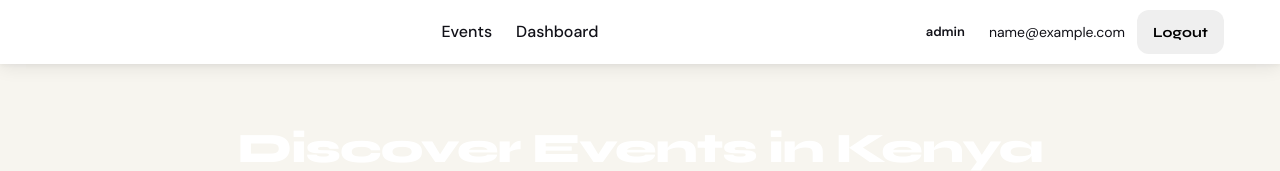
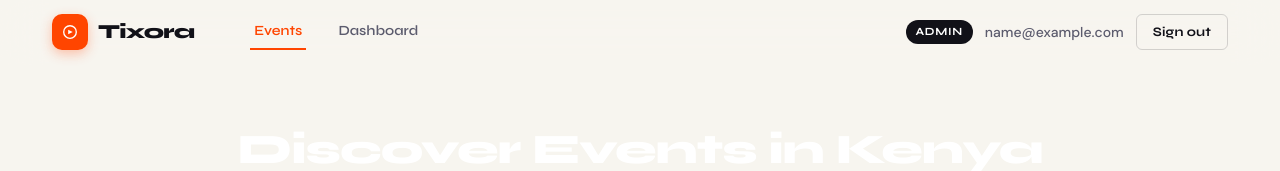
Before and after one commit to Manoty/Tixora, a React (Vite) app in the folder tixora-frontend/: page / in a window 1280 px wide. Shown: the top 171 px of the page. Built offline with nearby package versions, Linux system fonts and the light colour scheme; no server answers; sample sign-in values are in the browser's storage.

Commit message:
Full Navbar redesign

```diff
--- a/tixora-frontend/src/components/Navbar.jsx
+++ b/tixora-frontend/src/components/Navbar.jsx
@@ -1,11 +1,93 @@
-// src/components/Navbar.jsx
-import { Link, useNavigate } from 'react-router-dom';
+import { useState, useEffect } from 'react';
+import { Link, useNavigate, useLocation } from 'react-router-dom';
 import { useAuth } from '../context/AuthContext';
 import api from '../api/axios';
 
+const TixoraLogo = () => (
+  <Link to="/" style={{ display: 'flex', alignItems: 'center', gap: 10, textDecoration: 'none' }}>
+    <div style={{
+      width: 36, height: 36,
+      background: 'var(--brand)',
+      borderRadius: 10,
+      display: 'flex', alignItems: 'center', justifyContent: 'center',
+      boxShadow: '0 4px 12px rgba(255,69,0,0.3)',
+      flexShrink: 0,
+    }}>
+      <svg width="18" height="18" viewBox="0 0 20 20" fill="none">
+        <path d="M3 10a7 7 0 1014 0A7 7 0 003 10z" stroke="#fff" strokeWidth="1.5"/>
+        <path d="M8 7.5l5 2.5-5 2.5V7.5z" fill="#fff"/>
+      </svg>
+    </div>
+    <span style={{
+      fontFamily: 'var(--font-display)',
+      fontWeight: 800,
+      fontSize: 20,
+      letterSpacing: '-0.04em',
+      color: 'var(--text-primary)',
+    }}>
+      Tixora
+    </span>
+  </Link>
+);
+
+const NavLink = ({ to, children }) => {
+  const location = useLocation();
+  const active   = location.pathname === to;
+  return (
+    <Link to={to} style={{
+      fontFamily:    'var(--font-display)',
+      fontSize:      14,
+      fontWeight:    600,
+      color:         active ? 'var(--brand)' : 'var(--text-secondary)',
+      padding:       '6px 4px',
+      borderBottom:  active ? '2px solid var(--brand)' : '2px solid transparent',
+      transition:    'color var(--t-fast), border-color var(--t-fast)',
+      whiteSpace:    'nowrap',
+      textDecoration: 'none',
+    }}
+    onMouseEnter={e => { if (!active) e.currentTarget.style.color = 'var(--text-primary)'; }}
+    onMouseLeave={e => { if (!active) e.currentTarget.style.color = 'var(--text-secondary)'; }}
+    >
+      {children}
+    </Link>
+  );
+};
+
+const RolePill = ({ role }) => {
+  const colors = {
+    admin:     { bg: '#111118', color: '#fff' },
+    organizer: { bg: 'var(--gold-light)', color: 'var(--gold)' },
+    customer:  { bg: 'var(--brand-muted)', color: 'var(--brand)' },
+  };
+  const s = colors[role] || colors.customer;
+  return (
+    <span style={{
+      background:    s.bg,
+      color:         s.color,
+      borderRadius:  'var(--r-full)',
+      padding:       '3px 10px',
+      fontSize:      11,
+      fontFamily:    'var(--font-display)',
+      fontWeight:    700,
+      letterSpacing: '0.06em',
+      textTransform: 'uppercase',
+    }}>
+      {role}
+    </span>
+  );
+};
+
 export default function Navbar() {
-  const { user, logout } = useAuth();
+  const { user, logout }  = useAuth();
   const navigate          = useNavigate();
+  const [scrolled, setScrolled] = useState(false);
+  const [mobileOpen, setMobileOpen] = useState(false);
+
+  useEffect(() => {
+    const onScroll = () => setScrolled(window.scrollY > 8);
+    window.addEventListener('scroll', onScroll, { passive: true });
+    return () => window.removeEventListener('scroll', onScroll);
+  }, []);
 
   const handleLogout = async () => {
     try {
@@ -16,7 +98,7 @@ export default function Navbar() {
     navigate('/login');
   };
 
-  const dashboardLink = () => {
+  const dashboardPath = () => {
     if (!user) return '/login';
     if (user.role === 'organizer') return '/organizer';
     if (user.role === 'admin')     return '/admin';
@@ -24,69 +106,125 @@ export default function Navbar() {
   };
 
   return (
+    <>
       <nav style={{
-      background:   '#fff',
-      borderBottom: '1px solid var(--gray-300)',
-      padding:      '0 24px',
-      position:     'sticky',
-      top:          0,
-      zIndex:       100,
-      boxShadow:    'var(--shadow)',
+        position:    'sticky',
+        top:         0,
+        zIndex:      200,
+        background:  'rgba(247, 245, 239, 0.88)',
+        backdropFilter: 'blur(20px)',
+        WebkitBackdropFilter: 'blur(20px)',
+        borderBottom: scrolled ? '1px solid var(--border)' : '1px solid transparent',
+        transition:  'border-color var(--t), box-shadow var(--t)',
+        boxShadow:   scrolled ? 'var(--shadow-sm)' : 'none',
       }}>
-      <div className="container" style={{ display: 'flex', alignItems: 'center', height: 64, justifyContent: 'space-between' }}>
-        {/* Logo */}
-        <Link to="/" style={{ display: 'flex', alignItems: 'center', gap: 8 }}>
+        <div className="container" style={{
+          height:         64,
+          display:        'flex',
+          alignItems:     'center',
+          justifyContent: 'space-between',
+          gap:            24,
+        }}>
+          <TixoraLogo />
+
+          {/* Desktop Nav Links */}
+          <div style={{ display: 'flex', alignItems: 'center', gap: 28, flex: 1, paddingLeft: 32 }}
+               className="desktop-nav">
+            <NavLink to="/">Events</NavLink>
+            {user && <NavLink to={dashboardPath()}>Dashboard</NavLink>}
+            {user?.role === 'organizer' && <NavLink to="/organizer/events/create">+ Create Event</NavLink>}
+          </div>
+
+          {/* Desktop Auth */}
+          <div style={{ display: 'flex', alignItems: 'center', gap: 12 }} className="desktop-nav">
+            {user ? (
+              <>
+                <RolePill role={user.role} />
+                <span style={{ fontSize: 14, color: 'var(--text-secondary)', fontWeight: 500, maxWidth: 180, overflow: 'hidden', textOverflow: 'ellipsis', whiteSpace: 'nowrap' }}>
+                  {user.full_name || user.email}
+                </span>
+                <button onClick={handleLogout} className="btn btn-ghost btn-sm">
+                  Sign out
+                </button>
+              </>
+            ) : (
+              <>
+                <Link to="/login" className="btn btn-ghost btn-sm">Sign in</Link>
+                <Link to="/register" className="btn btn-brand btn-sm">Get Started</Link>
+              </>
+            )}
+          </div>
+
+          {/* Mobile hamburger */}
+          <button
+            onClick={() => setMobileOpen(!mobileOpen)}
+            className="mobile-menu-btn"
+            style={{
+              display: 'none',
+              background: 'none',
+              border: '1.5px solid var(--border-strong)',
+              borderRadius: 'var(--r-sm)',
+              padding: '7px 9px',
+              cursor: 'pointer',
+            }}
+            aria-label="Toggle menu"
+          >
+            <svg width="16" height="14" viewBox="0 0 16 14" fill="none">
+              {mobileOpen
+                ? <path d="M1 1l14 12M15 1L1 13" stroke="var(--text-primary)" strokeWidth="2" strokeLinecap="round"/>
+                : <>
+                    <path d="M0 1h16M0 7h16M0 13h16" stroke="var(--text-primary)" strokeWidth="2" strokeLinecap="round"/>
+                  </>
+              }
+            </svg>
+          </button>
+        </div>
+
+        {/* Mobile dropdown */}
+        {mobileOpen && (
           <div style={{
-            background:   'var(--primary)',
-            color:        '#fff',
-            borderRadius: 8,
-            padding:      '4px 10px',
-            fontWeight:   800,
-            fontSize:     18,
-            letterSpacing: '-0.5px',
-          }}>Tixora</div>
-          <span style={{ fontSize: 13, color: 'var(--gray-500)', display: 'none' }}>Seamless Event Ticketing</span>
+            background:  'var(--surface)',
+            borderTop:   '1px solid var(--border)',
+            padding:     '16px 20px 24px',
+          }}>
+            <div style={{ display: 'flex', flexDirection: 'column', gap: 4 }}>
+              <Link to="/" onClick={() => setMobileOpen(false)} style={{ padding: '10px 0', fontWeight: 600, fontFamily: 'var(--font-display)', fontSize: 15, color: 'var(--text-primary)', borderBottom: '1px solid var(--border)' }}>
+                Events
               </Link>
-
-        {/* Nav Links */}
-        <div style={{ display: 'flex', alignItems: 'center', gap: 24 }}>
-          <Link to="/" style={{ color: 'var(--gray-700)', fontWeight: 500 }}>Events</Link>
               {user && (
-            <Link to={dashboardLink()} style={{ color: 'var(--gray-700)', fontWeight: 500 }}>
+                <Link to={dashboardPath()} onClick={() => setMobileOpen(false)} style={{ padding: '10px 0', fontWeight: 600, fontFamily: 'var(--font-display)', fontSize: 15, color: 'var(--text-primary)', borderBottom: '1px solid var(--border)' }}>
                   Dashboard
                 </Link>
               )}
             </div>
-
-        {/* Auth */}
-        <div style={{ display: 'flex', alignItems: 'center', gap: 12 }}>
+            <div style={{ marginTop: 16 }}>
               {user ? (
-            <>
-              <span style={{
-                background:   'var(--primary-light)',
-                color:        'var(--primary)',
-                borderRadius: 999,
-                padding:      '4px 12px',
-                fontSize:     13,
-                fontWeight:   600,
-              }}>
-                {user.role}
-              </span>
-              <span style={{ fontSize: 14, color: 'var(--gray-700)' }}>
-                {user.full_name || user.email}
-              </span>
-              <button onClick={handleLogout} className="btn btn-outline" style={{ padding: '8px 16px', fontSize: 14 }}>
-                Logout
+                <div style={{ display: 'flex', flexDirection: 'column', gap: 10 }}>
+                  <div style={{ display: 'flex', alignItems: 'center', gap: 10 }}>
+                    <RolePill role={user.role} />
+                    <span style={{ fontSize: 14, color: 'var(--text-secondary)' }}>{user.full_name}</span>
+                  </div>
+                  <button onClick={handleLogout} className="btn btn-ghost" style={{ width: '100%', justifyContent: 'center' }}>
+                    Sign out
                   </button>
-            </>
+                </div>
               ) : (
-            <>
-              <Link to="/login" className="btn btn-outline" style={{ padding: '8px 20px', fontSize: 14 }}>Login</Link>
-              <Link to="/register" className="btn btn-primary" style={{ padding: '8px 20px', fontSize: 14 }}>Sign Up</Link>
-            </>
+                <div style={{ display: 'flex', flexDirection: 'column', gap: 10 }}>
+                  <Link to="/login" className="btn btn-ghost" style={{ width: '100%', justifyContent: 'center' }} onClick={() => setMobileOpen(false)}>Sign in</Link>
+                  <Link to="/register" className="btn btn-brand" style={{ width: '100%', justifyContent: 'center' }} onClick={() => setMobileOpen(false)}>Get Started</Link>
+                </div>
               )}
             </div>
           </div>
+        )}
       </nav>
+
+      <style>{`
+        @media (max-width: 768px) {
+          .desktop-nav { display: none !important; }
+          .mobile-menu-btn { display: flex !important; align-items: center; }
+        }
+      `}</style>
+    </>
   );
 }
```
Lines whose indentation alone changed are shown as unchanged.
